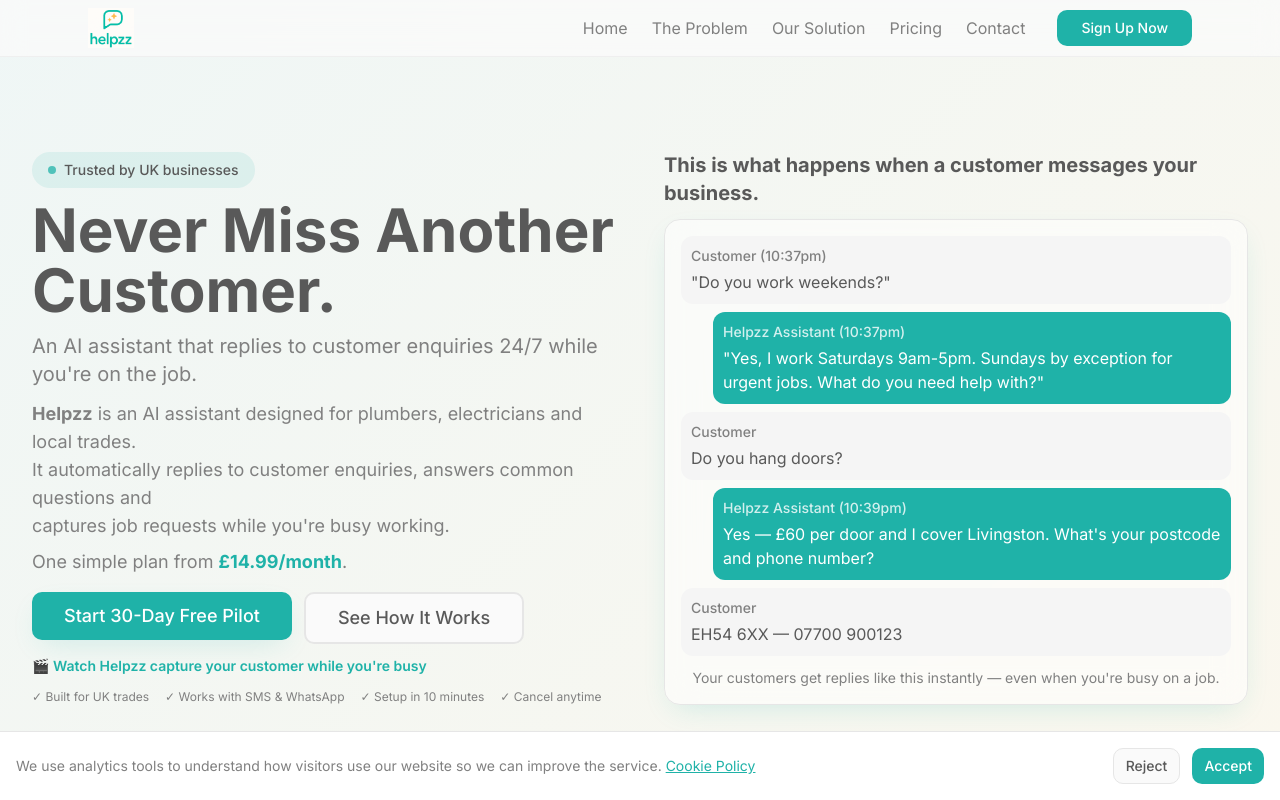
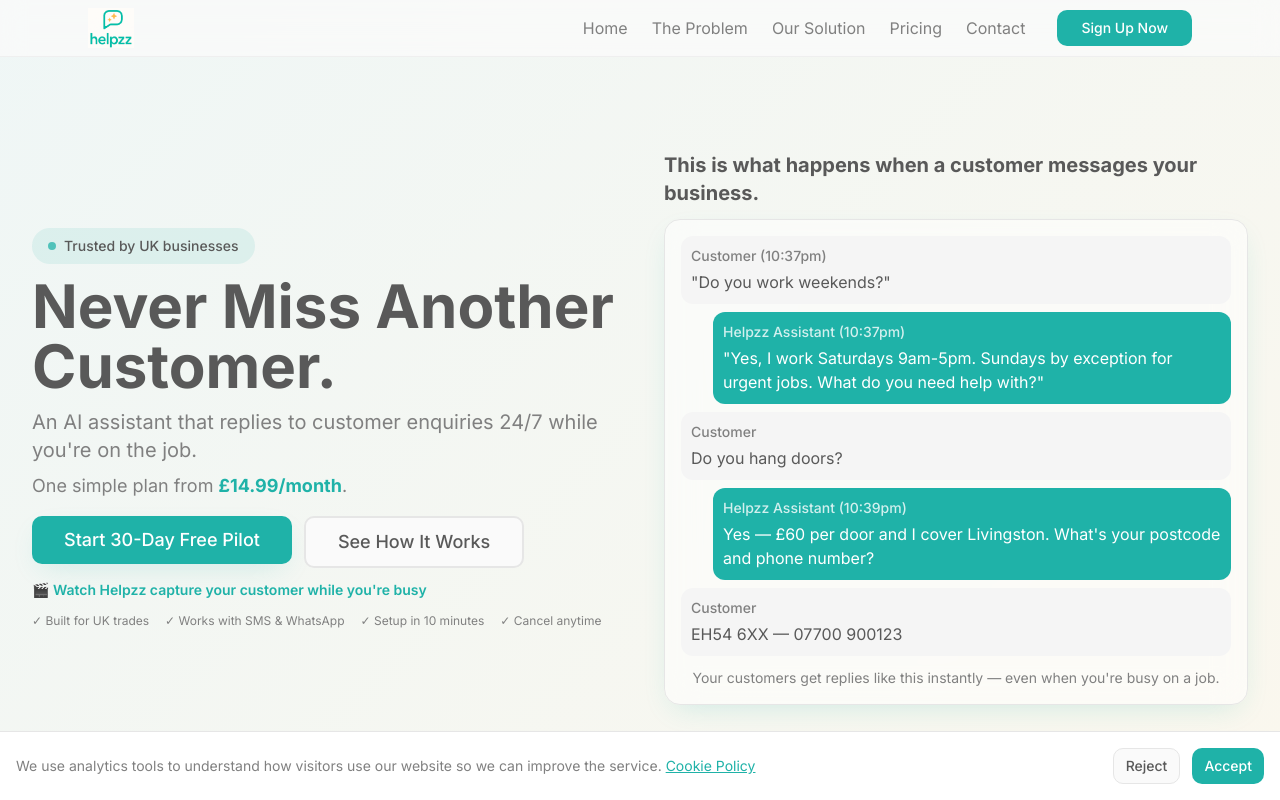
Before and after one commit to lumatra/business-gpt-boost, a React (Vite) app: page / in a window 1280 px wide. Built offline with nearby package versions, Linux system fonts and the light colour scheme; the HTML template or start-up script is replaced by a standard one.

Commit message:
Preceding changes

```diff
--- a/src/components/NewHero.tsx
+++ b/src/components/NewHero.tsx
@@ -27,15 +27,6 @@ const NewHero = () => {
             </h1>
             <p className="mt-3 text-lg md:text-xl text-muted-foreground">
               An AI assistant that replies to customer enquiries 24/7 while you're on the job.
-            </p>
-            <p className="mt-3 text-lg text-muted-foreground">
-              <strong>Helpzz</strong> is an AI assistant designed for plumbers, electricians and local trades.
-            </p>
-            <p className="text-lg text-muted-foreground">
-              It automatically replies to customer enquiries, answers common questions and
-            </p>
-            <p className="text-lg text-muted-foreground">
-              captures job requests while you're busy working.
             </p>
             <p className="mt-2 text-lg text-muted-foreground">
               One simple plan from <span className="font-bold text-primary">£14.99/month</span>.
```
